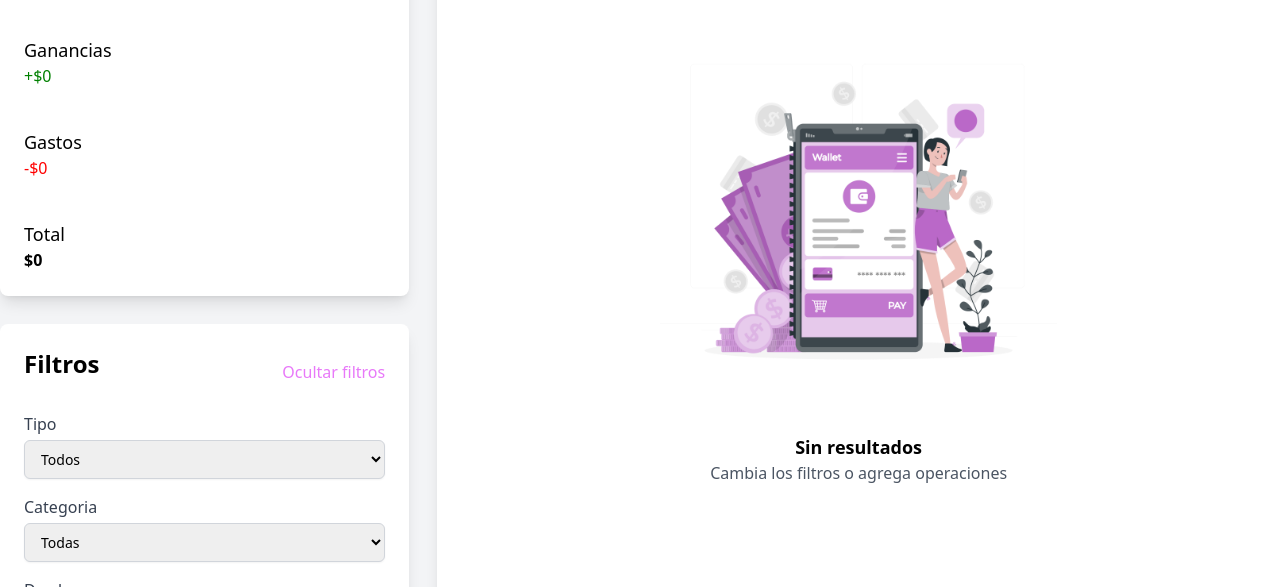
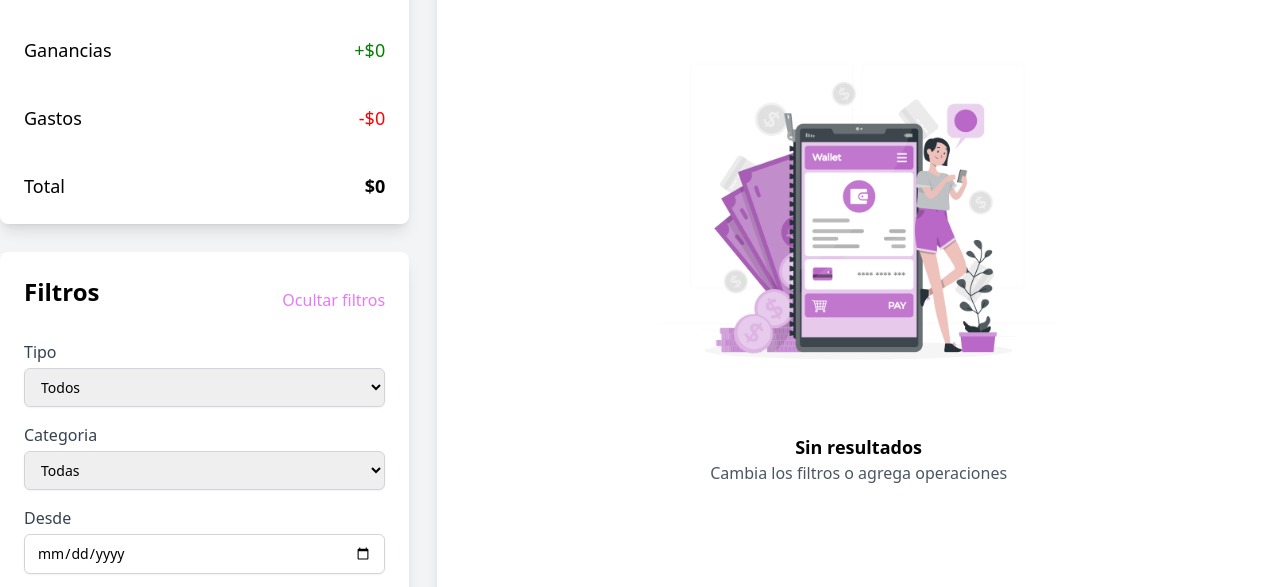
Before and after one commit to andreadiaz519/Proyecto-3-AhorraADAs, a plain HTML site: page index.html in a window 1280 px wide. Shown: the part 168-755 px from the top of the page. Drawn offline with nearby package versions, Linux system fonts and the light colour scheme.

Commit message:
Perfeccionamiento de estilos y maquetado
Se perfeccionó la presentación de la sección Balance, afinando el estilo de sus tres secciones (ganancias, gastos, total) para que correspondan más fielmente al modelo original.

```diff
--- a/index.html
+++ b/index.html
@@ -51,10 +51,21 @@
                         <section class="bg-white rounded-lg p-6 shadow-lg mb-3 mt-5">
                             <h2 class="text-3xl font-bold">Balance</h2>
                             <div class="flex-con">
+                                <div class="flex flex-row justify-between">
+                                    <h3 class="mt-10 text-lg">Ganancias</h3>
+                                    <div class="mt-10 text-lg" style="color: green;">+$0</div>
+                                </div>
+
+                                <div class="flex flex-row justify-between">
+                                    <h3 class="mt-10 text-lg">Gastos</h3>
+                                    <div class="flex flex-row mt-10 text-lg" style="color: red;" >-$0</div>
+                                </div>
+
+                                <div class="flex flex-row justify-between">
+                                    <h3 class="mt-10 text-lg">Total</h3>
+                                    <div class="flex flex-row font-bold mt-10 text-lg">$0</div>
+                                </div>
                             </div>
-                                <div class="flex flex-row mt-10 text-lg">Ganancias</div><div class="flex flex-row" style="color: green;">+$0</div>
-                                <div class="flex flex-row"><h3 class="mt-10 text-lg">Gastos</h3></div><div class="flex flex-row" style="color: red;" >-$0</div>
-                                <div class="flex flex-col"><h3 class="mt-10 text-lg">Total</h3><div class="flex flex-row font-bold" >$0</div></div>
                         </section>
     <!-- Fin Card # 1 -->
 
```
